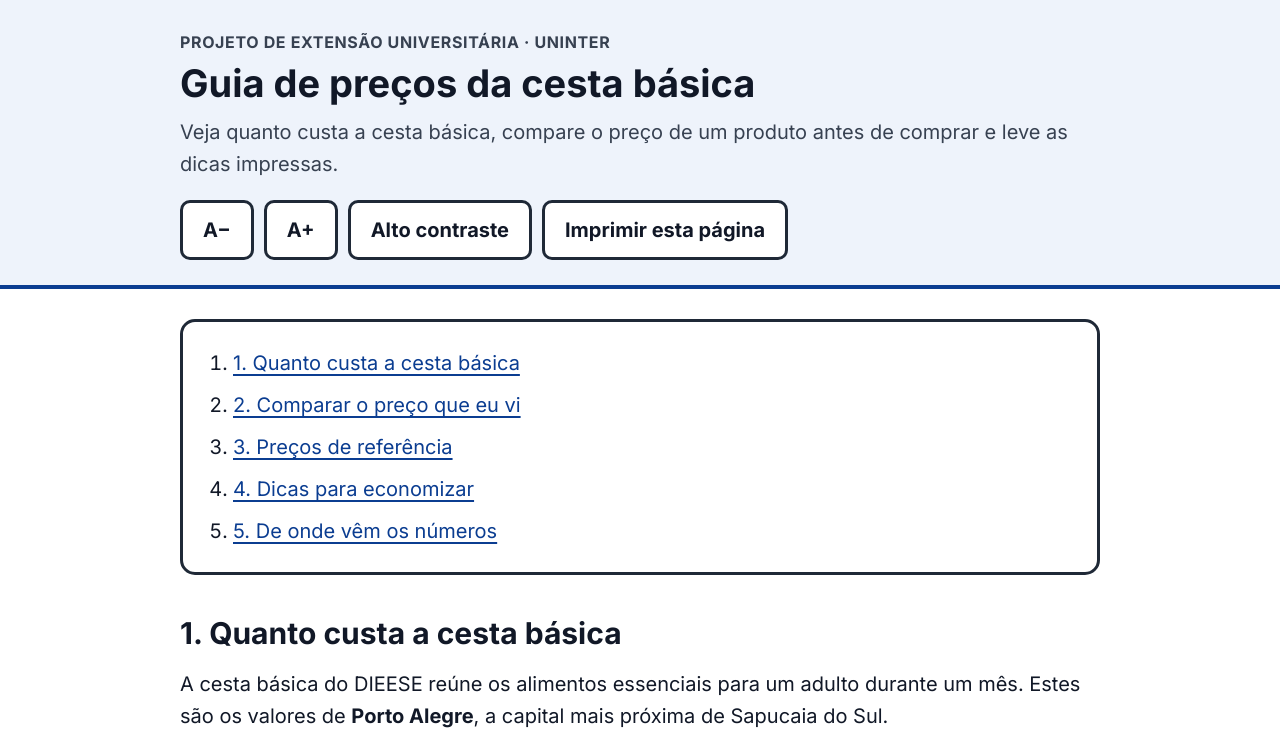
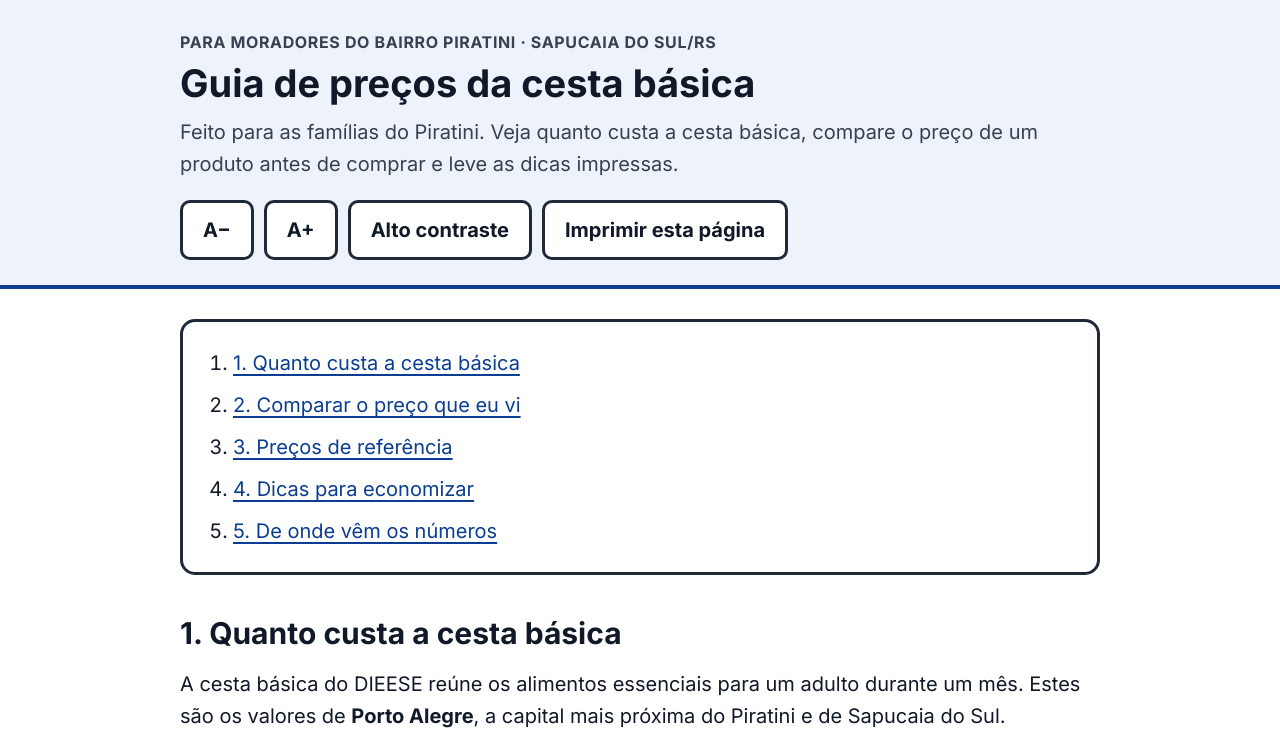
Before and after one commit to theylor999/quanto-custa-o-mercado, a plain HTML site: page guia/index.html in a window 1280 px wide. Shown: the top 749 px of the page. Drawn offline with Linux system fonts and the light colour scheme.

Commit message:
feat(guia): focus the text on the Piratini community

```diff
--- a/guia/index.html
+++ b/guia/index.html
@@ -12,9 +12,9 @@
 
   <header class="topo">
     <div class="conteudo">
-      <p class="selo">Projeto de extensão universitária · Uninter</p>
+      <p class="selo">Para moradores do bairro Piratini · Sapucaia do Sul/RS</p>
       <h1>Guia de preços da cesta básica</h1>
-      <p class="lead">Veja quanto custa a cesta básica, compare o preço de um produto antes de comprar e leve as dicas impressas.</p>
+      <p class="lead">Feito para as famílias do Piratini. Veja quanto custa a cesta básica, compare o preço de um produto antes de comprar e leve as dicas impressas.</p>
       <div class="ferramentas" role="group" aria-label="Ajustes de leitura">
         <button type="button" id="menos" aria-label="Diminuir letra">A−</button>
         <button type="button" id="mais" aria-label="Aumentar letra">A+</button>
@@ -37,7 +37,7 @@
 
     <section id="cesta" aria-labelledby="t-cesta">
       <h2 id="t-cesta">1. Quanto custa a cesta básica</h2>
-      <p>A cesta básica do DIEESE reúne os alimentos essenciais para um adulto durante um mês. Estes são os valores de <strong>Porto Alegre</strong>, a capital mais próxima de Sapucaia do Sul.</p>
+      <p>A cesta básica do DIEESE reúne os alimentos essenciais para um adulto durante um mês. Estes são os valores de <strong>Porto Alegre</strong>, a capital mais próxima do Piratini e de Sapucaia do Sul.</p>
       <div class="destaque" id="cesta-destaque" aria-live="polite">
         <p class="rotulo">Último valor medido (<span id="cesta-mes">ago/2026</span>)</p>
         <p class="numero" id="cesta-valor">R$ 839,34</p>
@@ -108,7 +108,7 @@
 
   <footer class="rodape">
     <div class="conteudo">
-      <p>Guia criado por Theylor Machado, aluno de Tecnologia em Ciência de Dados da Uninter, como atividade de extensão. Uso gratuito.</p>
+      <p>Guia criado por Theylor Machado, aluno de Tecnologia em Ciência de Dados da Uninter, polo Sapucaia do Sul, como projeto de extensão para a comunidade do bairro Piratini. Uso gratuito.</p>
     </div>
   </footer>
 
```
